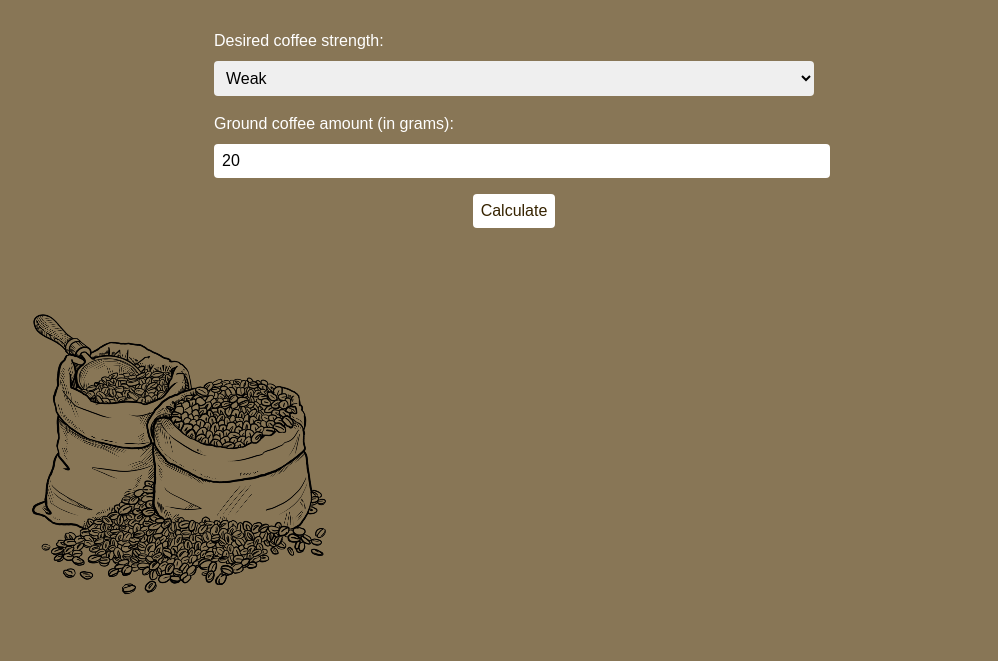
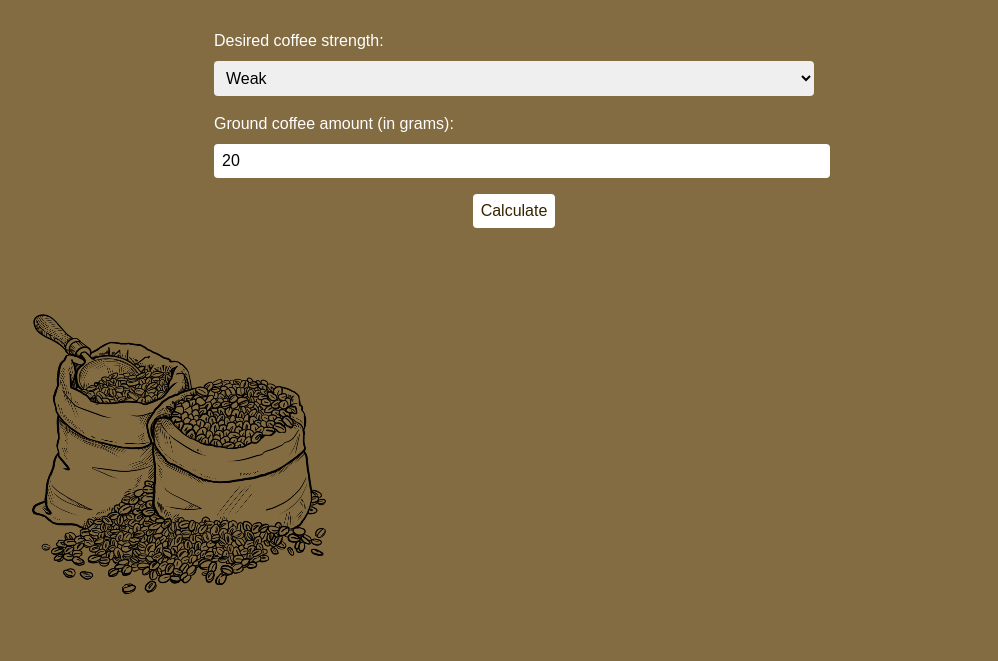
Before and after one commit to dylanmclane/pourover-coffee-calculator, a plain HTML site: page index.html in a window 1280 px wide. Shown: the part 139-800 px from the top of the page, without its empty margins (126-1124 px from the left). Drawn offline with Linux system fonts and the light colour scheme.

Commit message:
Update styles.css

```diff
--- a/styles.css
+++ b/styles.css
@@ -1,5 +1,5 @@
 body {
-    background-color: #887656;
+    background-color: #836b42;
     color: #FFFFFF;
     font-family: Arial, sans-serif;
     font-size: 16px;
```
